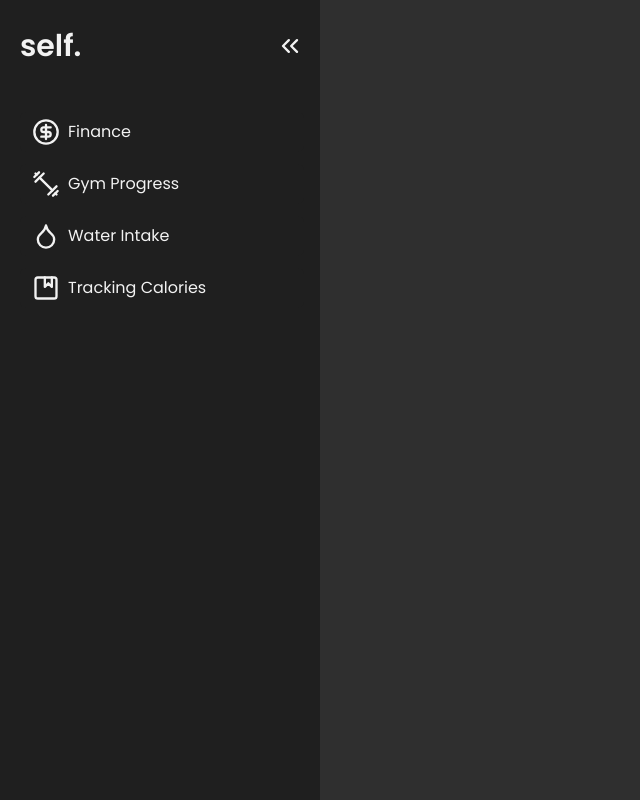
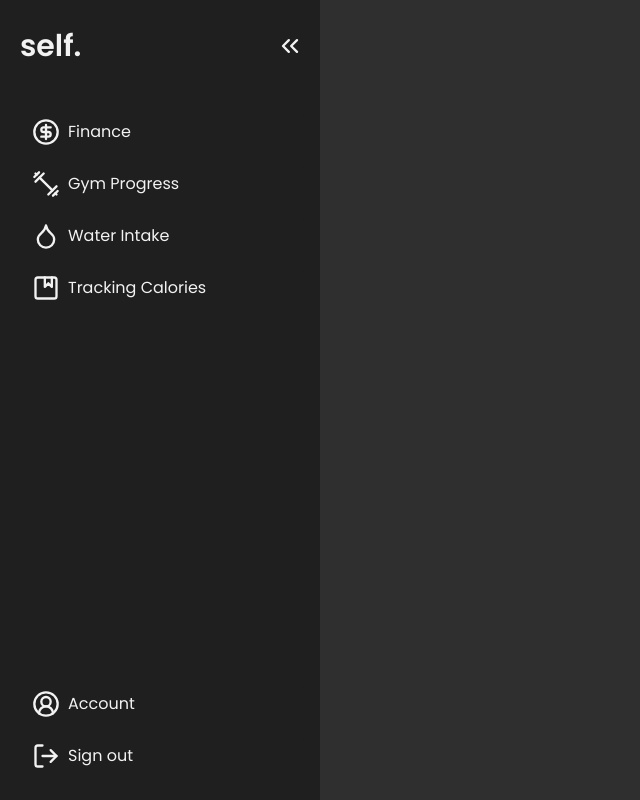
Before and after one commit to felipeevalerio/self, a Next.js app: page / in a window 1280 px wide. Shown: the whole page, without its empty margins (0-640 px from the left). Built offline with nearby package versions, Linux system fonts and the light colour scheme.

Commit message:
feat: create sidebar structure

```diff
--- a/package.json
+++ b/package.json
@@ -13,7 +13,8 @@
     "lucide-react": "^0.319.0",
     "next": "14.1.0",
     "react": "^18",
-    "react-dom": "^18"
+    "react-dom": "^18",
+    "tailwind-merge": "^2.2.1"
   },
   "devDependencies": {
     "@types/node": "^20",
--- a/src/app/layout.tsx
+++ b/src/app/layout.tsx
@@ -1,7 +1,7 @@
 import type { Metadata } from "next";
 import { Poppins } from "next/font/google";
 import "./globals.css";
-import { Sidebar } from "@/components/sidebar";
+import { SidebarComponent } from "@/components/sidebar/sidebar";
 
 const inter = Poppins({ subsets: ["latin"], weight: ['400', '600'] });
 
@@ -19,7 +19,7 @@ export default function RootLayout({
     <html lang="en" className="dark">
       <body className={inter.className}>
       <div className="flex min-h-screen flex-col">
-        <Sidebar />
+        <SidebarComponent />
         {children}
       </div>
     </body>
--- a/src/components/sidebar/link.tsx
+++ b/src/components/sidebar/action.tsx
@@ -1,7 +1,7 @@
+import { cva } from "class-variance-authority";
 import Link from "next/link";
 import { usePathname } from "next/navigation";
-import { ReactNode } from "react";
-import { cva } from 'class-variance-authority'
+import { ComponentProps, ReactNode } from "react"
 
 const linkVariants = cva('py-1.5 px-3 rounded-md flex items-center gap-2', {
     variants: {
@@ -15,12 +15,12 @@ const linkVariants = cva('py-1.5 px-3 rounded-md flex items-center gap-2', {
     }
 })
 
-interface SidebarLinkProps {
-    href: string;
-    children: ReactNode
+interface SidebarActionProps extends ComponentProps<'button'> {
+    href?: string;
+    children: ReactNode;
 }
 
-export function SidebarLink({ href, children}: SidebarLinkProps) {
+export function SidebarAction({href, children, ...props}: SidebarActionProps) {
     const pathname = usePathname()
     const isCurrentLink = pathname === href
 
@@ -29,11 +29,11 @@ export function SidebarLink({ href, children}: SidebarLinkProps) {
         return linkVariants({intent: variant})
     }
 
+    if (href) {
+        return <Link href={href} className={getLinkVariant()}>{children}</Link>
+    }
+
     return (
-        <li className={getLinkVariant()}>
-            <Link className="flex items-center gap-2 w-full" href={href}>
-                {children}
-            </Link>
-        </li>
+        <button className={linkVariants()} {...props}>{children}</button>
     )
 }
--- /dev/null
+++ b/src/components/sidebar/actions.tsx
@@ -0,0 +1,14 @@
+import { ComponentProps, ReactNode } from "react";
+import { twMerge } from "tailwind-merge";
+
+interface SidebarActionsProps extends ComponentProps<'div'> {
+    children: ReactNode
+}
+
+export function SidebarActions({className, children, ...props}: SidebarActionsProps) {
+    return (
+        <div className={twMerge('flex flex-col gap-3', className)} {...props}>
+            {children}
+        </div>
+    )
+}
--- /dev/null
+++ b/src/components/sidebar/footer.tsx
@@ -0,0 +1,18 @@
+import { CircleUserRound, LogOut } from "lucide-react";
+import { SidebarActions } from "./actions";
+import { SidebarAction } from "./action";
+
+export function SidebarFooter() {
+    return (
+        <SidebarActions className="mt-auto">
+            <SidebarAction>
+                <CircleUserRound size={24} />
+                Account
+            </SidebarAction>
+            <SidebarAction>
+                <LogOut size={24} />
+                Sign out
+            </SidebarAction>
+        </SidebarActions>
+    )
+}
--- a/src/components/sidebar/index.tsx
+++ b/src/components/sidebar/index.tsx
@@ -1,18 +1,15 @@
-'use client'
-
-import { useState } from "react";
 import { SidebarHeader } from "./header";
 import { SidebarMainNavigation } from "./main-navigation";
+import { SidebarRoot } from "./root";
+import { SidebarActions } from "./actions";
+import { SidebarFooter } from "./footer";
+import { SidebarAction } from "./action";
 
-export function Sidebar() {
-    const [isOpen, setIsOpen] = useState(true)
-
-    if (!isOpen) return null
-
-    return (
-        <aside className="pt-7 pl-5 pr-4 pb-6 flex flex-col max-w-80 bg-gray-700 min-h-screen">
-            <SidebarHeader  handleSidebarVisibility={setIsOpen}/>
-            <SidebarMainNavigation />
-        </aside>
-    )
+export const Sidebar = {
+    Root: SidebarRoot,
+    Header: SidebarHeader,
+    MainNavigation: SidebarMainNavigation,
+    Actions: SidebarActions,
+    Action: SidebarAction,
+    Footer: SidebarFooter
 }
--- a/src/components/sidebar/main-navigation.tsx
+++ b/src/components/sidebar/main-navigation.tsx
@@ -1,27 +1,27 @@
 import { CircleDollarSign, Album, Droplet, Dumbbell } from "lucide-react";
-import { SidebarLink } from "./link";
+import { Sidebar } from ".";
 
 export function SidebarMainNavigation() {
     return (
         <nav className="mt-12">
-            <ul className="flex flex-col gap-3">
-                <SidebarLink href="/finance">
+            <Sidebar.Actions>
+                <Sidebar.Action href="/finance">
                     <CircleDollarSign size={24} />
                     Finance
-                </SidebarLink>
-                <SidebarLink href="/gym-progress">
+                </Sidebar.Action>
+                <Sidebar.Action href="/gym-progress">
                     <Dumbbell size={24} />
                     Gym Progress
-                </SidebarLink>
-                <SidebarLink href="/water-intake">
+                </Sidebar.Action>
+                <Sidebar.Action href="/water-intake">
                     <Droplet size={24} />
                     Water Intake
-                </SidebarLink>
-                <SidebarLink href="/tracking-calories">
+                </Sidebar.Action>
+                <Sidebar.Action href="/tracking-calories">
                     <Album size={24} />
                     Tracking Calories
-                </SidebarLink>
-            </ul>
+                </Sidebar.Action>
+            </Sidebar.Actions>
         </nav>
     )
 }
--- /dev/null
+++ b/src/components/sidebar/root.tsx
@@ -0,0 +1,9 @@
+import { ComponentProps } from "react";
+
+type SidebarRootProps = ComponentProps<'aside'>
+
+export function SidebarRoot({ ...props }: SidebarRootProps) {
+    return (
+        <aside className="pt-7 pl-5 pr-4 pb-6 flex flex-col max-w-80 bg-gray-700 min-h-screen" {...props}/>
+    )
+}
--- /dev/null
+++ b/src/components/sidebar/sidebar.tsx
@@ -0,0 +1,18 @@
+'use client'
+
+import { useState } from "react"
+import { Sidebar } from "."
+
+export function SidebarComponent() {
+    const [isOpen, setIsOpen] = useState(true)
+
+    if (!isOpen) return null
+
+    return (
+        <Sidebar.Root>
+            <Sidebar.Header  handleSidebarVisibility={setIsOpen}/>
+            <Sidebar.MainNavigation />
+            <Sidebar.Footer />
+        </Sidebar.Root>
+    )
+}
```
Also changed, not shown: 1 other file (tests, documents, lock files or other folders).
